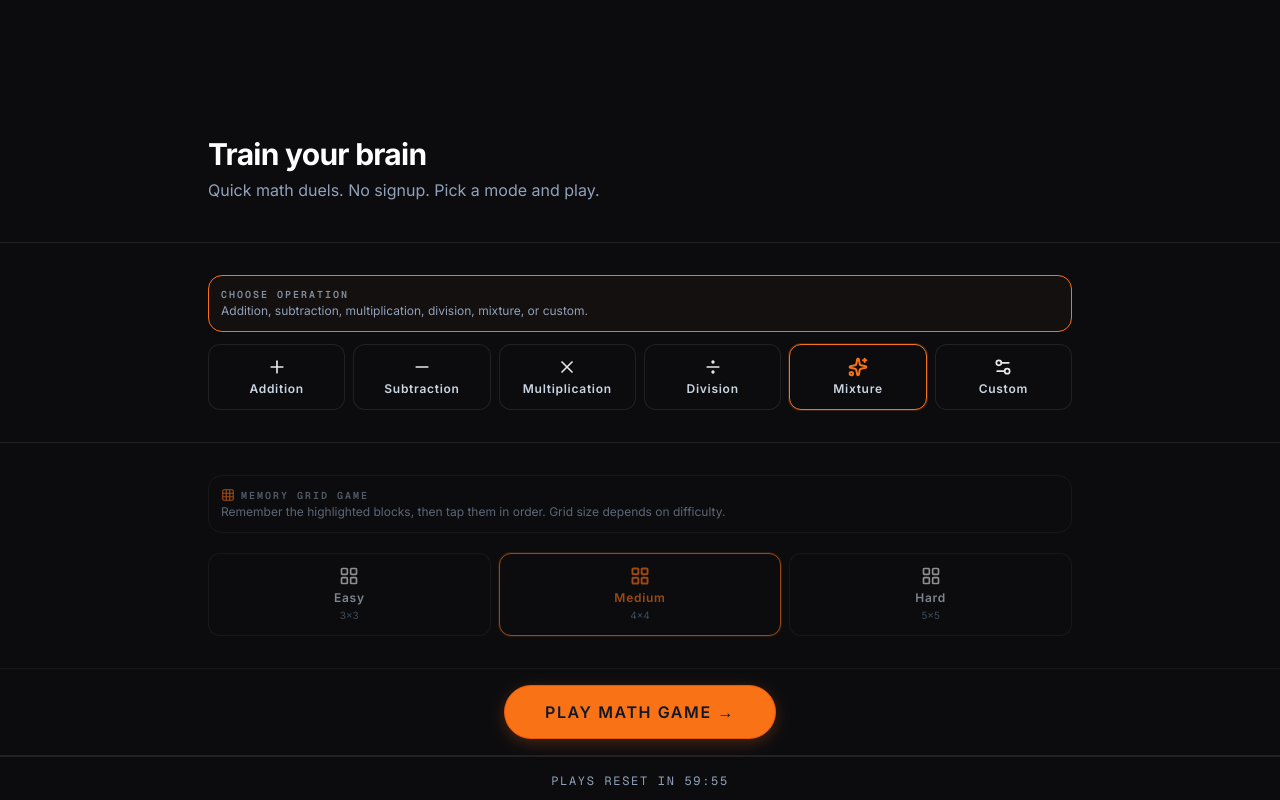
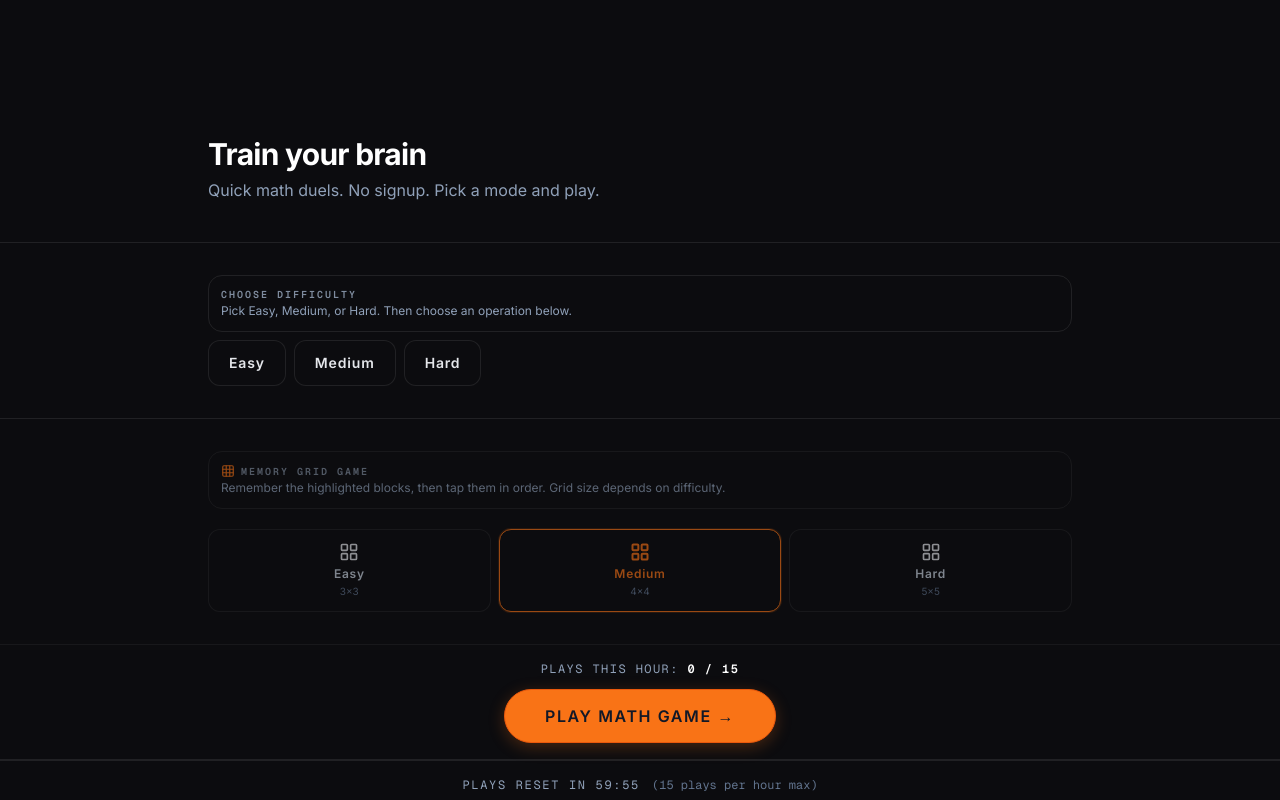
Before and after one commit to mohdadnaanazam/mathy, a Next.js app: page / in a window 1280 px wide. Built offline with nearby package versions, Linux system fonts and the light colour scheme.

Commit message:
First commit

```diff
--- a/app/page.tsx
+++ b/app/page.tsx
@@ -33,20 +33,24 @@ export default function LandingPage() {
   const setOperation = useGameStore(s => s.setOperation)
   const customOperations = useGameStore(s => s.customOperations)
   const toggleCustomOp = useGameStore(s => s.toggleCustomOp)
-  const { timeToReset } = useAttempts()
+  const { used, max: maxAttempts, timeToReset, isLocked } = useAttempts()
   const { formatted: gamesRefreshFormatted, hasTimer } = useGameTimer()
   const setDifficulty = useGameStore(s => s.setDifficulty)
   const [activeMode, setActiveMode] = useState<ModeLabel>('Mixture')
   const [memoryDifficulty, setMemoryDifficulty] = useState<Difficulty>('medium')
+  const [mathDifficulty, setMathDifficulty] = useState<Difficulty | null>(null)
   const [activeGame, setActiveGame] = useState<'math' | 'memory'>('math')
   const [isNavigating, setIsNavigating] = useState(false)
+  const showMathOperations = mathDifficulty !== null
 
   function play(operationMode?: ModeLabel) {
     if (isNavigating) return
     setIsNavigating(true)
     setType('math')
-    if (operationMode) setOperation(MODE_TO_OPERATION[operationMode])
-    router.push('/game')
+    setDifficulty(mathDifficulty ?? 'medium')
+    const op = operationMode ? MODE_TO_OPERATION[operationMode] : 'mixture'
+    setOperation(op)
+    router.push(`/game?op=${op}`)
   }
 
   function playMemoryGrid() {
@@ -58,6 +62,7 @@ export default function LandingPage() {
   }
 
   function handlePlay() {
+    if (isLocked) return
     if (activeGame === 'math') play(activeMode)
     else playMemoryGrid()
   }
@@ -81,11 +86,45 @@ export default function LandingPage() {
         </div>
       </section>
 
-      {/* Math game section – selecting an option sets this as the active game */}
+      {/* Math game section – difficulty first, then operations */}
       <section
         className={`border-b border-[var(--border-subtle)] py-5 sm:py-6 md:py-8 transition-opacity duration-200 ${activeGame !== 'math' ? 'opacity-60' : ''}`}
       >
         <div className="mx-auto w-full max-w-4xl px-3 sm:px-6 lg:px-4 space-y-4 sm:space-y-5">
+          {/* 1. Choose difficulty (Easy / Medium / Hard) – default: Medium */}
+          <div className="flex flex-col gap-2">
+            <div className={`rounded-xl border p-3 transition-colors ${activeGame === 'math' ? 'border-[var(--border-subtle)]' : 'border-[var(--border-subtle)]'}`}>
+              <div className="section-label mb-0.5 text-xs">Choose difficulty</div>
+              <p className="text-[11px] sm:text-xs text-slate-400">
+                Pick Easy, Medium, or Hard. Then choose an operation below.
+              </p>
+            </div>
+            <div className="flex flex-wrap gap-1.5 sm:gap-2">
+              {(['easy', 'medium', 'hard'] as Difficulty[]).map(d => {
+                const active = mathDifficulty === d
+                return (
+                  <button
+                    key={d}
+                    type="button"
+                    onClick={() => { setMathDifficulty(d); setDifficulty(d); setActiveGame('math') }}
+                    className="flex flex-col items-center justify-center rounded-xl px-4 py-2.5 sm:px-5 sm:py-3 transition-all duration-200 capitalize"
+                    style={{
+                      backgroundColor: 'var(--bg-surface)',
+                      borderRadius: 12,
+                      border: active ? '1px solid var(--accent-orange)' : '1px solid var(--border-subtle)',
+                      boxShadow: active ? '0 0 0 1px rgba(249,115,22,0.2)' : 'none',
+                      color: active ? 'var(--accent-orange)' : '#e5e7eb',
+                    }}
+                  >
+                    <span className="text-xs sm:text-sm font-semibold tracking-[0.06em]">{d}</span>
+                  </button>
+                )
+              })}
+            </div>
+          </div>
+
+          {/* 2. Operation icons – only visible after user has chosen Easy / Medium / Hard */}
+          {showMathOperations && (
           <div className="flex flex-col gap-3">
             <div className={`rounded-xl border p-3 transition-colors ${activeGame === 'math' ? 'border-[var(--accent-orange)] bg-[var(--accent-orange-muted)]/20' : 'border-[var(--border-subtle)]'}`}>
               <div className="section-label mb-0.5 text-xs">Choose operation</div>
@@ -93,8 +132,6 @@ export default function LandingPage() {
                 Addition, subtraction, multiplication, division, mixture, or custom.
               </p>
             </div>
-
-            {/* Operation icons – clicking sets active game to math */}
             <div className="grid grid-cols-2 sm:grid-cols-3 lg:grid-cols-6 gap-1.5 sm:gap-2">
               {[
                 { icon: Plus, label: 'Addition' as ModeLabel },
@@ -132,9 +169,10 @@ export default function LandingPage() {
               })}
             </div>
           </div>
+          )}
 
           {/* Custom: choose which operations to include */}
-          {activeMode === 'Custom' && (
+          {showMathOperations && activeMode === 'Custom' && (
             <div className="rounded-xl border border-[var(--border-subtle)] bg-zinc-900/30 p-3 space-y-1.5">
               <p className="text-[11px] text-slate-500 uppercase tracking-wider">
                 Include (e.g. only × & ÷ or only + & −)
@@ -215,23 +253,31 @@ export default function LandingPage() {
         </div>
       </section>
 
-      {/* Single Play button – starts the currently selected game; prevents double submit */}
+      {/* Single Play button – starts the currently selected game; disabled when 15 plays used this hour */}
       <section className="border-b border-[var(--border-subtle)] bg-[var(--bg-surface)] py-4">
-        <div className="mx-auto w-full max-w-4xl px-3 sm:px-6 lg:px-4 flex justify-center">
+        <div className="mx-auto w-full max-w-4xl px-3 sm:px-6 lg:px-4 flex flex-col items-center gap-3">
+          <div className="text-[10px] sm:text-xs font-mono uppercase tracking-[0.12em] text-slate-400">
+            Plays this hour: <span className="text-white font-semibold tabular-nums">{used} / {maxAttempts}</span>
+          </div>
           <button
             type="button"
             onClick={handlePlay}
-            disabled={isNavigating}
+            disabled={isNavigating || isLocked}
             className="inline-flex items-center justify-center rounded-full px-8 py-3 sm:px-10 sm:py-3.5 text-sm sm:text-base font-semibold uppercase tracking-[0.1em] transition-all duration-200 hover:scale-[1.02] active:scale-[0.98] disabled:opacity-60 disabled:pointer-events-none shrink-0"
             style={{
-              backgroundColor: 'var(--accent-orange)',
-              color: '#111827',
-              border: '1px solid var(--accent-orange-hover)',
-              boxShadow: '0 4px 16px rgba(249,115,22,0.25)',
+              backgroundColor: isLocked ? 'var(--border-subtle)' : 'var(--accent-orange)',
+              color: isLocked ? '#64748b' : '#111827',
+              border: `1px solid ${isLocked ? 'var(--border-subtle)' : 'var(--accent-orange-hover)'}`,
+              boxShadow: isLocked ? 'none' : '0 4px 16px rgba(249,115,22,0.25)',
               whiteSpace: 'nowrap',
             }}
           >
-            {isNavigating ? 'Starting…' : `Play ${activeGame === 'math' ? 'math' : 'memory'} game`} &rarr;
+            {isLocked
+              ? 'Limit reached (15/hour)'
+              : isNavigating
+                ? 'Starting…'
+                : `Play ${activeGame === 'math' ? 'math' : 'memory'} game`}
+            {!isLocked && !isNavigating && ' →'}
           </button>
         </div>
       </section>
@@ -241,11 +287,14 @@ export default function LandingPage() {
         className="border-t border-[var(--border-subtle)] bg-[var(--bg-surface)]"
         style={{ paddingBottom: 'env(safe-area-inset-bottom, 0px)' }}
       >
-        <div className="mx-auto flex w-full max-w-4xl items-center justify-center px-3 py-3 sm:px-6 sm:py-4">
+        <div className="mx-auto flex w-full max-w-4xl flex-col sm:flex-row items-center justify-center gap-1 sm:gap-3 px-3 py-3 sm:px-6 sm:py-4">
           <span className="text-[10px] sm:text-xs font-mono uppercase tracking-[0.14em] text-slate-400">
             {hasTimer && gamesRefreshFormatted
               ? gamesRefreshFormatted
               : `Plays reset in ${formatTime(timeToReset)}`}
+          </span>
+          <span className="text-[10px] sm:text-xs font-mono text-slate-500">
+            (15 plays per hour max)
           </span>
         </div>
       </section>
--- a/components/game/ApiMathGame.tsx
+++ b/components/game/ApiMathGame.tsx
@@ -1,6 +1,7 @@
 'use client'
 
 import { useEffect, useState, useCallback, useRef } from 'react'
+import { useSearchParams } from 'next/navigation'
 import { motion, AnimatePresence } from 'framer-motion'
 import { useGSAP } from '@gsap/react'
 import gsap from 'gsap'
@@ -13,13 +14,29 @@ import { useScore } from '@/hooks/useScore'
 import Timer from './Timer'
 import type { BackendGame } from '@/src/services/gameService'
 import { API_BASE_URL } from '@/src/api/apiClient'
+import type { OperationMode } from '@/types'
 
 const POINTS_CORRECT = 100
 
+const VALID_OPS: OperationMode[] = ['addition', 'subtraction', 'multiplication', 'division', 'mixture', 'custom']
+
+function operationFromUrl(opParam: string | null): OperationMode | null {
+  if (!opParam || !VALID_OPS.includes(opParam as OperationMode)) return null
+  return opParam as OperationMode
+}
+
 export default function ApiMathGame() {
-  const operation = useGameStore(s => s.operation)
+  const searchParams = useSearchParams()
+  const storeOperation = useGameStore(s => s.operation)
+  const setOperation = useGameStore(s => s.setOperation)
+  const opFromUrl = operationFromUrl(searchParams.get('op'))
+  const operation = opFromUrl ?? storeOperation
   const { recordAttempt: recordHourlyAttempt } = useAttempts()
   const { games, loading, error, refresh } = useGameLoader(operation)
+
+  useEffect(() => {
+    if (opFromUrl) setOperation(opFromUrl)
+  }, [opFromUrl, setOperation])
   const { secondsRemaining, hasTimer } = useGameTimer()
   const prevSecondsRef = useRef(secondsRemaining)
   const { userUuid, loading: userLoading } = useUserUUID()
@@ -197,11 +214,16 @@ export default function ApiMathGame() {
             boxShadow: '0 4px 20px rgba(0,0,0,0.3)',
           }}
         >
-          <div
-            className="absolute right-2 top-2 sm:right-3 sm:top-3 rounded-full border border-zinc-700 bg-zinc-900 px-2 py-0.5 text-[9px] sm:text-[10px] font-mono uppercase tracking-wider"
-            style={{ color: '#94a3b8' }}
-          >
-            {current.game_type}
+          <div className="absolute right-2 top-2 sm:right-3 sm:top-3 flex items-center gap-1.5">
+            <span className="text-[9px] sm:text-[10px] font-mono text-slate-500">
+              {currentIndex + 1} of {games.length}
+            </span>
+            <span
+              className="rounded-full border border-zinc-700 bg-zinc-900 px-2 py-0.5 text-[9px] sm:text-[10px] font-mono uppercase tracking-wider"
+              style={{ color: '#94a3b8' }}
+            >
+              {current.game_type}
+            </span>
           </div>
           <p className="section-label mb-2 sm:mb-3 text-slate-400 text-xs">
             Calculate the result
--- a/hooks/useAttempts.ts
+++ b/hooks/useAttempts.ts
@@ -48,6 +48,7 @@ export function useAttempts() {
   }, [hourStart, hydrated])
 
   function recordAttempt() {
+    if (used >= MAX_ATTEMPTS) return
     const next = used + 1
     setUsed(next)
     localStorage.setItem('ag_attempts_used', String(next))
```
